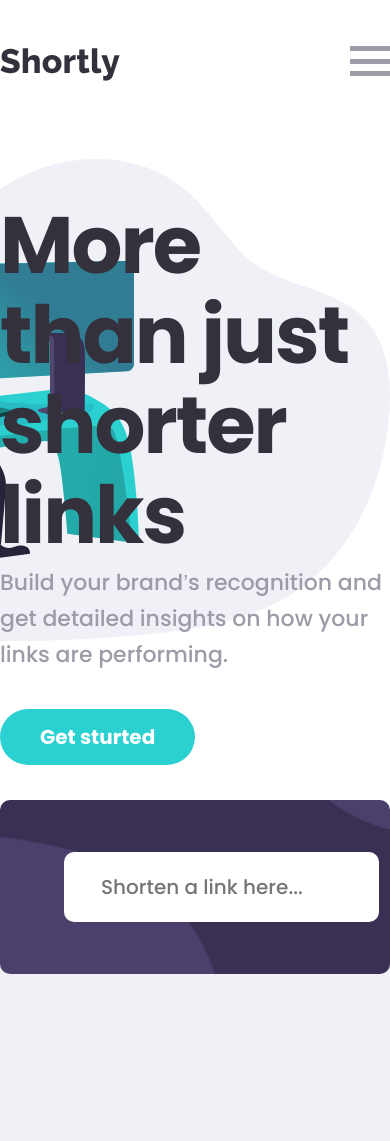
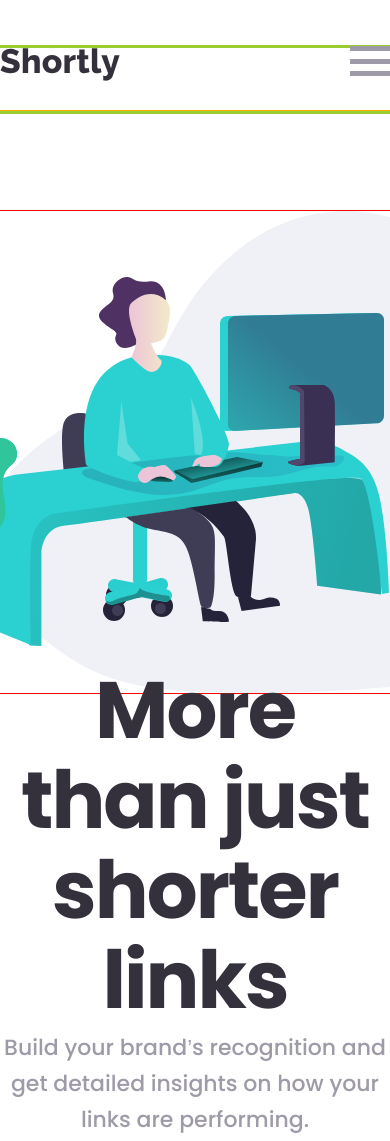
Before and after one commit to remnev-s/shortly, a website: page src/index.html in a window 390 px wide. Shown: the top 1141 px of the page. Drawn offline with Linux system fonts and the light colour scheme.

Commit message:
fix burger menu

```diff
--- a/src/blocks/_header.scss
+++ b/src/blocks/_header.scss
@@ -7,7 +7,7 @@
   flex-direction: column;
   justify-content: center;
   min-height: 80rem;
-  max-width: 1600px;
+  // max-width: 1600px;
 
   &__nav {
     width: 100%;
@@ -99,8 +99,11 @@
     width: 90%;
     border-radius: 1rem;
     display: none;
+    z-index: 2;
 
     &.active {
+      position: absolute;
+      top: 10rem;
       display: flex;
     }
   }
@@ -204,11 +207,32 @@
 }
 
 .header-content {
+  outline: 1px solid red;
+  position: relative;
+
   flex: 1 1 auto;
   display: flex;
   justify-content: flex-start;
   align-items: center;
   width: 100%;
+  @media (max-width: 720px) {
+    outline: 1px solid orange;
+    flex-direction: column;
+    justify-content: flex-end;
+  }
+
+  &__inner {
+    max-width: 60rem;
+    display: block;
+    z-index: 1;
+    @media (max-width: 720px) {
+      // display: flex;
+      align-self: center;
+      text-align: center;
+      max-width: 100%;
+      margin-top: 50rem;
+    }
+  }
 
   &__title {
     @include text(8rem, 9rem, 700) {
@@ -224,8 +248,14 @@
       color: $text-color;
     }
   }
-  &__inner {
-    max-width: 60rem;
-    display: block;
-  }
 }
+
+.header-content__image {
+  width: 733px;
+  height: 482px;
+  position: absolute;
+  top: 10rem;
+  right: -25rem;
+  outline: 1px solid red;
+  align-items: flex-end;
+}
--- a/src/blocks/_page.scss
+++ b/src/blocks/_page.scss
@@ -2,12 +2,6 @@
 
 .page {
   &__header {
-    margin: auto;
-    position: absolute;
-    top: 0;
-    left: 0;
-    background-image: url(../images/working_with_computer.svg);
-    background-position: center right;
-    background-repeat: no-repeat;
+    overflow: hidden;
   }
 }
--- a/src/blocks/_wrapper.scss
+++ b/src/blocks/_wrapper.scss
@@ -1,4 +1,6 @@
 .wrapper {
-  max-width: 1110px;
+  max-width: 1160px;
   margin: 0 auto;
+  // padding: 0 2.5rem;
+  outline: 3px solid yellowgreen;
 }
--- a/src/index.html
+++ b/src/index.html
@@ -47,6 +47,11 @@
             </p>
             <button class="start-btn button">Get sturted</button>
           </div>
+          <img
+            src="./images/working_with_computer.svg"
+            alt="images"
+            class="header-content__image"
+          />
         </section>
       </header>
       <!-- main -->
```
Also changed, not shown: src/css/index.min.css.
